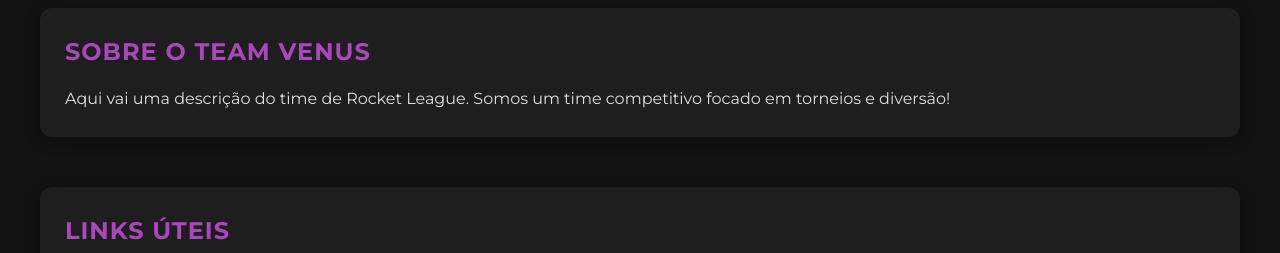
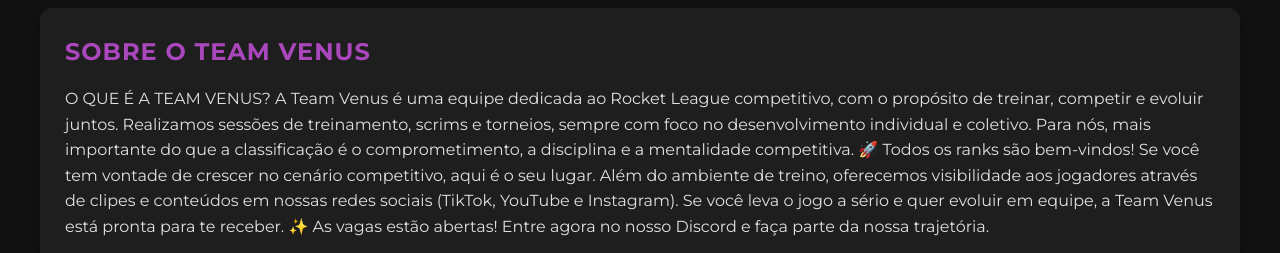
Before and after one commit to 2NerStudio/TEAM-VENUS, a plain HTML site: page index.html in a window 1280 px wide. Shown: the part 665-918 px from the top of the page. Drawn offline with Linux system fonts and the light colour scheme.

Commit message:
Update index.html

```diff
--- a/index.html
+++ b/index.html
@@ -30,7 +30,21 @@
     <main>
         <section id="sobre">
             <h2>Sobre o Team Venus</h2>
-            <p>Aqui vai uma descrição do time de Rocket League. Somos um time competitivo focado em torneios e diversão!</p>
+            <p>O QUE É A TEAM VENUS?
+
+A Team Venus é uma equipe dedicada ao Rocket League competitivo, com o propósito de treinar, competir e evoluir juntos.
+
+Realizamos sessões de treinamento, scrims e torneios, sempre com foco no desenvolvimento individual e coletivo. Para nós, mais importante do que a classificação é o comprometimento, a disciplina e a mentalidade competitiva.
+
+🚀 Todos os ranks são bem-vindos!
+Se você tem vontade de crescer no cenário competitivo, aqui é o seu lugar.
+
+Além do ambiente de treino, oferecemos visibilidade aos jogadores através de clipes e conteúdos em nossas redes sociais (TikTok, YouTube e Instagram).
+
+Se você leva o jogo a sério e quer evoluir em equipe, a Team Venus está pronta para te receber.
+
+✨ As vagas estão abertas!
+Entre agora no nosso Discord e faça parte da nossa trajetória.</p>
             <!-- Espaço para mais conteúdo sobre o time -->
         </section>
 
```
